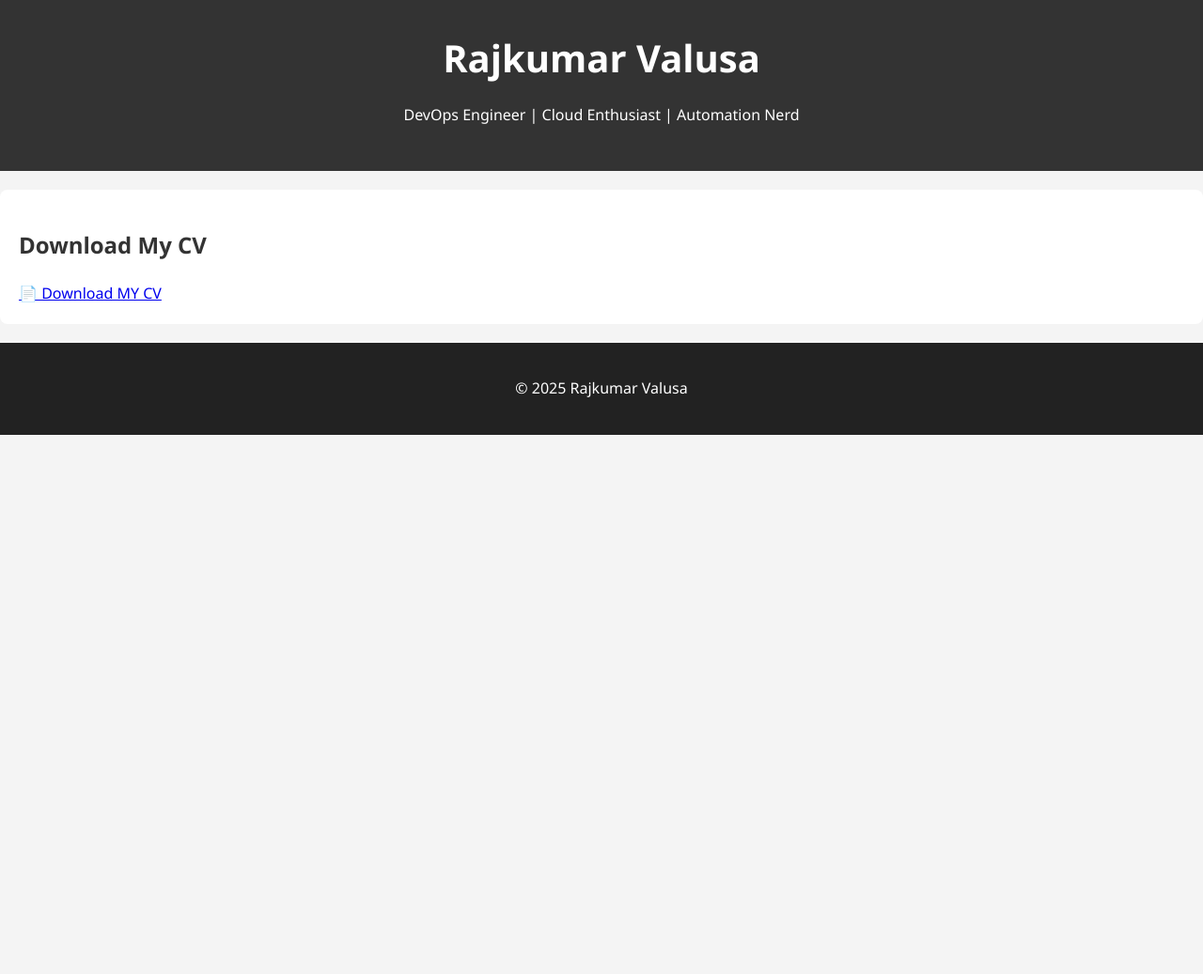
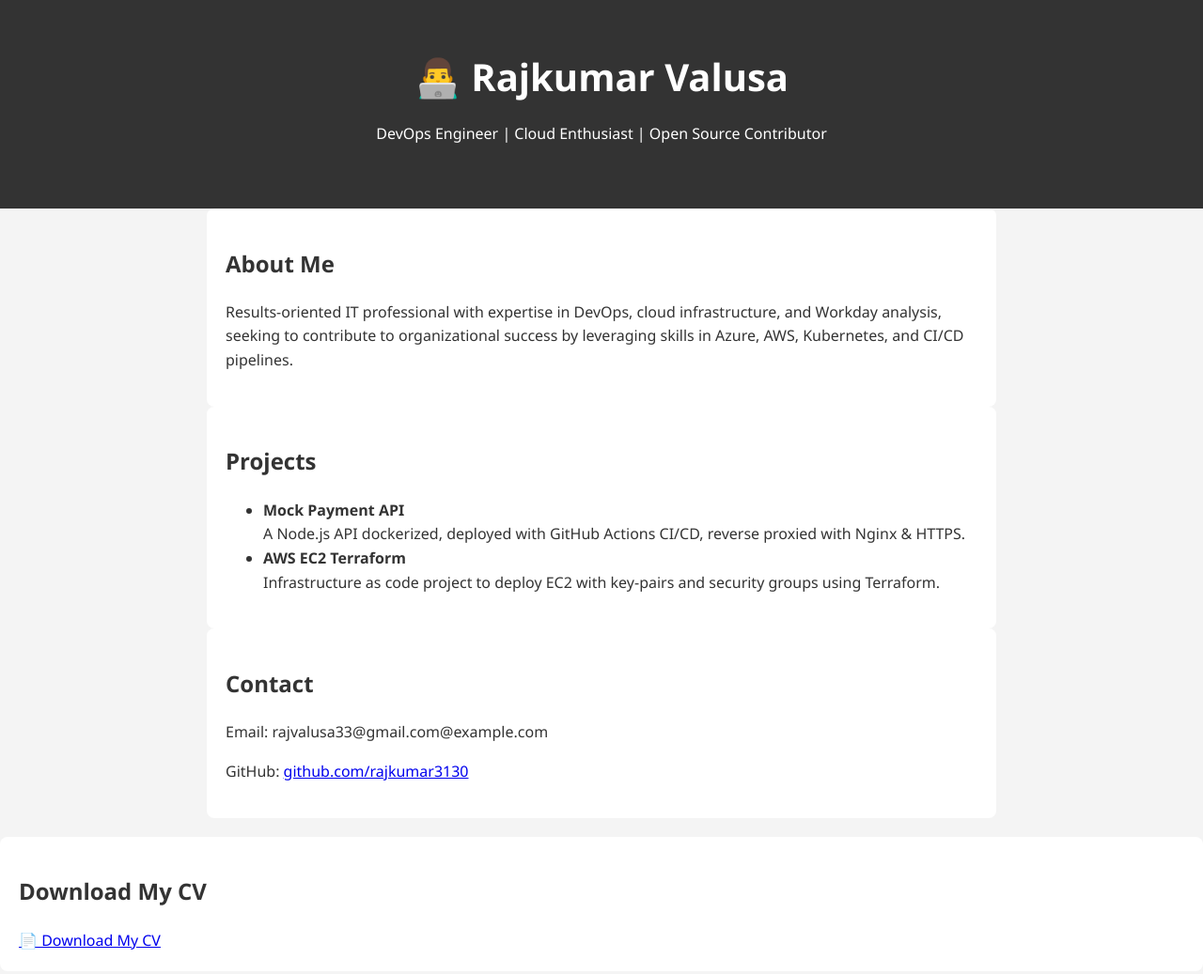
Before and after one commit to Rajkumar3130/portfolio-website, a plain HTML site: page index.html in a window 1280 px wide. Shown: the top 1037 px of the page at 94% size. Before the commit the page ends 800 px from the top, so only its background shows below. Drawn offline with Linux system fonts and the light colour scheme.

```diff
--- a/index.html
+++ b/index.html
@@ -1,19 +1,47 @@
 <!DOCTYPE html>
 <html lang="en">
 <head>
-  <meta charset="UTF-8">
+  <meta charset="UTF-8" />
+  <meta name="viewport" content="width=device-width, initial-scale=1.0" />
   <title>Rajkumar Valusa | Portfolio</title>
-  <link rel="stylesheet" href="style.css">
+  <link rel="stylesheet" href="style.css" />
 </head>
 <body>
   <header>
-    <h1>Rajkumar Valusa</h1>
-    <p>DevOps Engineer | Cloud Enthusiast | Automation Nerd</p>
+    <div class="container">
+      <h1>👨‍💻 Rajkumar Valusa</h1>
+      <p>DevOps Engineer | Cloud Enthusiast | Open Source Contributor</p>
+    </div>
   </header>
 
-  <section>
+  <section class="about container">
+    <h2>About Me</h2>
+    <p> Results-oriented IT professional with expertise in DevOps, cloud infrastructure, and Workday analysis, seeking to
+contribute to organizational success by leveraging skills in Azure, AWS, Kubernetes, and CI/CD pipelines.</p>
+  </section>
+
+  <section class="projects container">
+    <h2>Projects</h2>
+    <ul>
+      <li>
+        <strong>Mock Payment API</strong><br />
+        A Node.js API dockerized, deployed with GitHub Actions CI/CD, reverse proxied with Nginx & HTTPS.
+      </li>
+      <li>
+        <strong>AWS EC2 Terraform</strong><br />
+        Infrastructure as code project to deploy EC2 with key-pairs and security groups using Terraform.
+      </li>
+    </ul>
+  </section>
+
+  <section class="contact container">
+    <h2>Contact</h2>
+    <p>Email: rajvalusa33@gmail.com@example.com</p>
+    <p>GitHub: <a href="https://github.com/rajkumar3130">github.com/rajkumar3130</a></p>
+  </section>
+ <section>
     <h2>Download My CV</h2>
-    <a href="rajkumar-valusa-cv.pdf" download class="btn">📄 Download MY CV</a>
+    <a href="rajkumar-valusa-cv.pdf" download class="btn">📄 Download My CV</a>
   </section>
 
   <footer>
```
